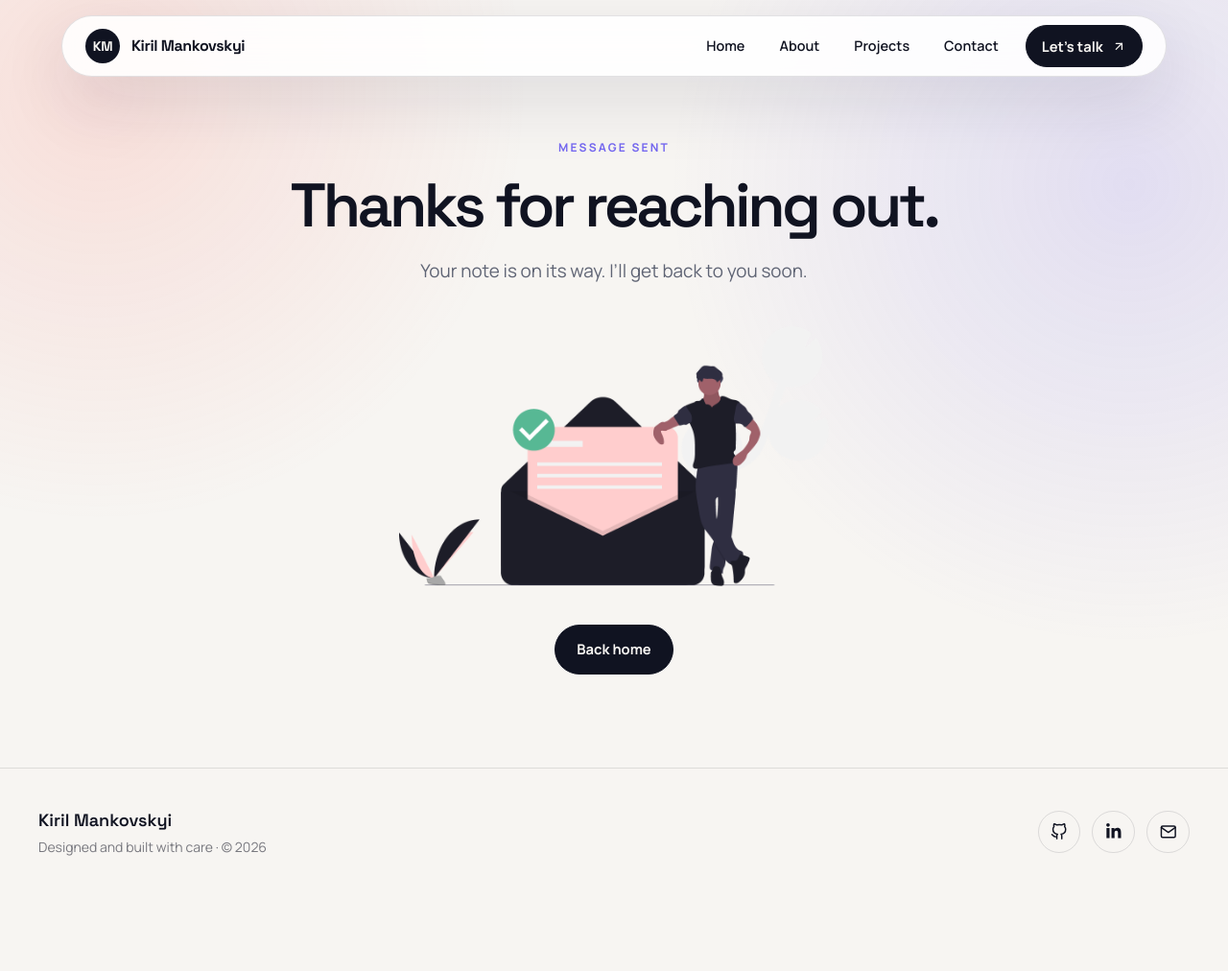
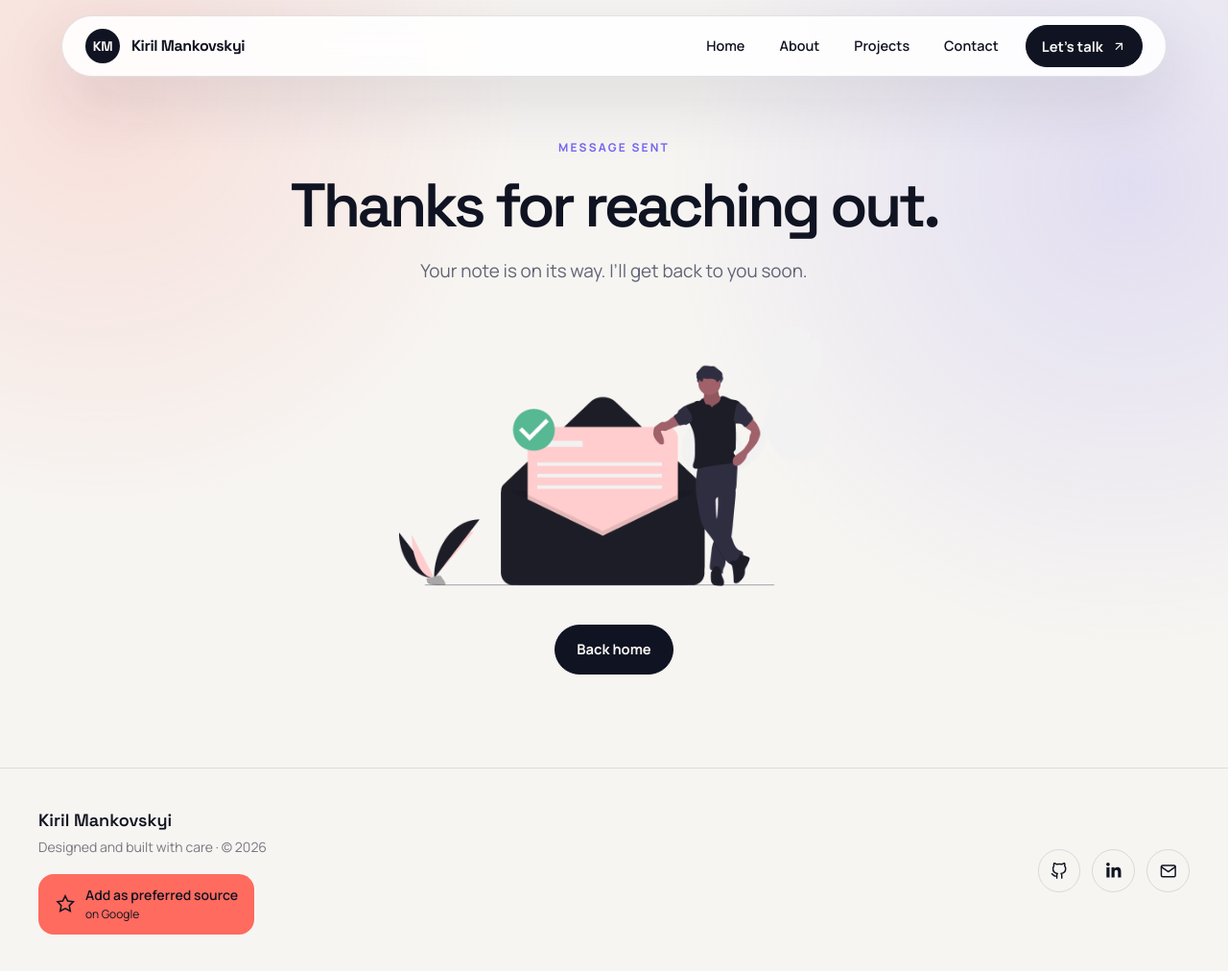
Before and after one commit to kirillman200/My-Portfolio, a Gatsby site: page /success in a window 1280 px wide. Shown: the whole page at 96% size. Before the commit the page ends 933 px from the top, so only its background shows below. Built offline with nearby package versions, Linux system fonts and the light colour scheme; Gatsby itself is replaced by a stand-in of ours.

Commit message:
Add styled Google Preferred Sources footer button

```diff
--- a/src/components/Footer.js
+++ b/src/components/Footer.js
@@ -10,6 +10,30 @@ const Footer = () => {
           <p className="mt-1 text-sm text-ink/55">
             Designed and built with care · &copy; {new Date().getFullYear()}
           </p>
+          <a
+            className="preferred-source-button"
+            href="https://www.google.com/preferences/source?q=kmankovskyi.com"
+            target="_blank"
+            rel="noopener noreferrer"
+            aria-label="Add as preferred source on Google: Kiril Mankovskyi (opens in a new tab)"
+          >
+            <svg
+              width="22"
+              height="22"
+              viewBox="0 0 24 24"
+              fill="none"
+              stroke="currentColor"
+              strokeWidth="1.7"
+              aria-hidden="true"
+              focusable="false"
+            >
+              <path d="m12 3 2.8 5.7 6.3.9-4.5 4.4 1.1 6.2-5.7-3-5.7 3 1.1-6.2L3.2 9.6l6-.9L12 3Z" />
+            </svg>
+            <span className="preferred-source-copy">
+              <strong>Add as preferred source</strong>
+              <small>on Google</small>
+            </span>
+          </a>
         </div>
         <div className="flex items-center gap-3">
           <a
--- a/src/styles/global.css
+++ b/src/styles/global.css
@@ -296,3 +296,38 @@ textarea:focus-visible {
     transition-duration: 0.01ms !important;
   }
 }
+
+/* Google Preferred Sources: a normal link also works without JavaScript. */
+footer a.preferred-source-button {
+  display: inline-flex;
+  align-items: center;
+  justify-content: flex-start;
+  gap: 10px;
+  box-sizing: border-box;
+  width: fit-content;
+  max-width: 100%;
+  min-height: 48px;
+  margin: 18px 0 0;
+  padding: 12px 16px;
+  border: 1px solid transparent;
+  border-radius: 16px;
+  background: var(--coral);
+  color: #101321;
+  text-align: left;
+  text-decoration: none;
+  line-height: 1.3;
+}
+footer a.preferred-source-button:hover {
+  background: var(--coral);
+  color: #101321;
+  border-color: currentColor;
+  text-decoration: none;
+}
+footer a.preferred-source-button:focus-visible {
+  outline: 3px solid var(--coral);
+  outline-offset: 4px;
+}
+.preferred-source-button > svg { flex: 0 0 22px; }
+.preferred-source-button .preferred-source-copy { display: grid; gap: 3px; min-width: 0; color: inherit; }
+.preferred-source-button strong { display: block; margin: 0; color: inherit; font-family: inherit; font-size: 14px; font-weight: 600; line-height: 1.3; }
+.preferred-source-button small { color: inherit; font-size: 12px; line-height: 1.3; letter-spacing: normal; text-transform: none; }
```
